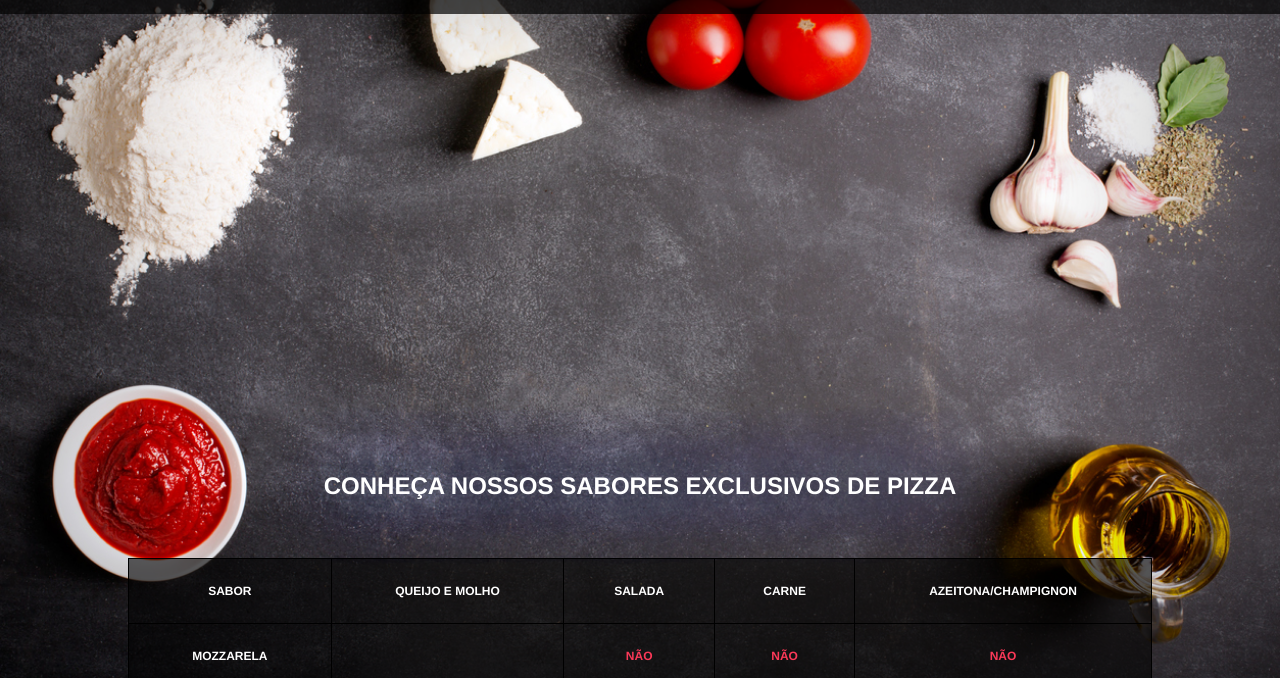
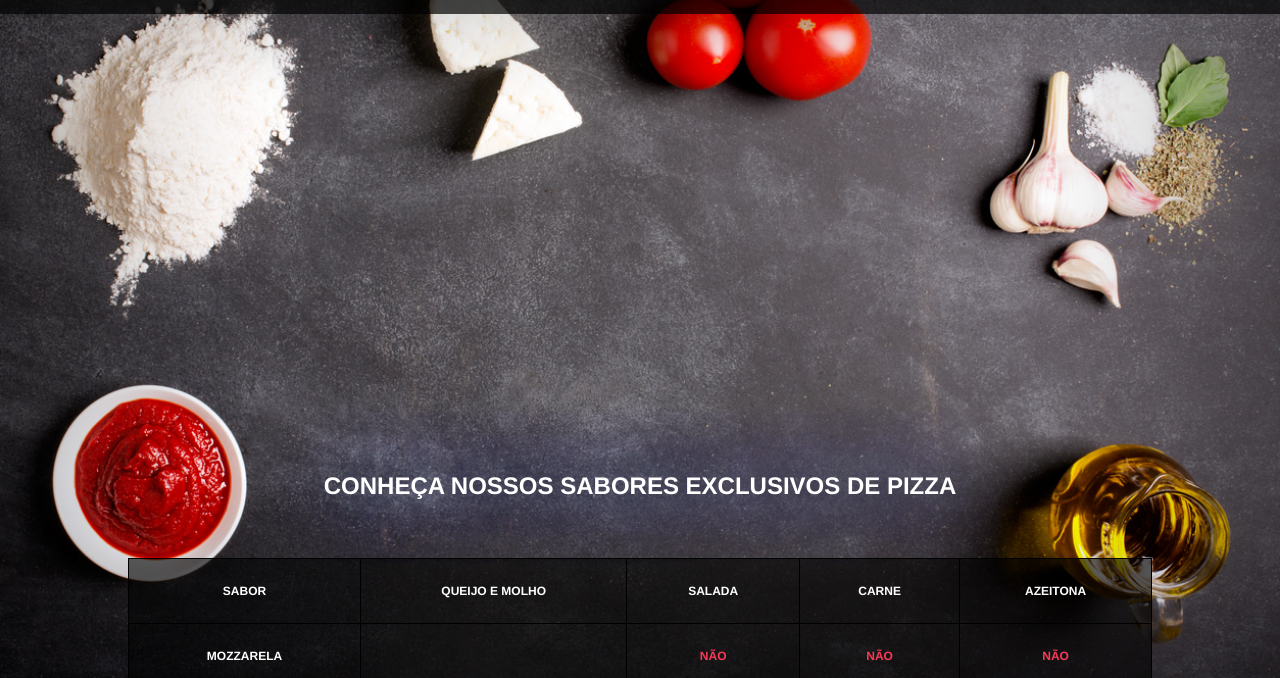
Before and after one commit to RaphasanDev/sitethomas, a plain HTML site: page index.html in a window 1280 px wide. Shown: the part 122-800 px from the top of the page. Drawn offline with Linux system fonts and the light colour scheme.

Commit message:
atualizacao acompanhamentos

```diff
--- a/index.html
+++ b/index.html
@@ -31,7 +31,7 @@
                     <th>Queijo e Molho</th>
                     <th>Salada</th>
                     <th>Carne</th>
-                    <th>Azeitona/Champignon</th>
+                    <th>Azeitona</th>
                 </tr>
                 <tr>
                     <td>Mozzarela</td>
```
